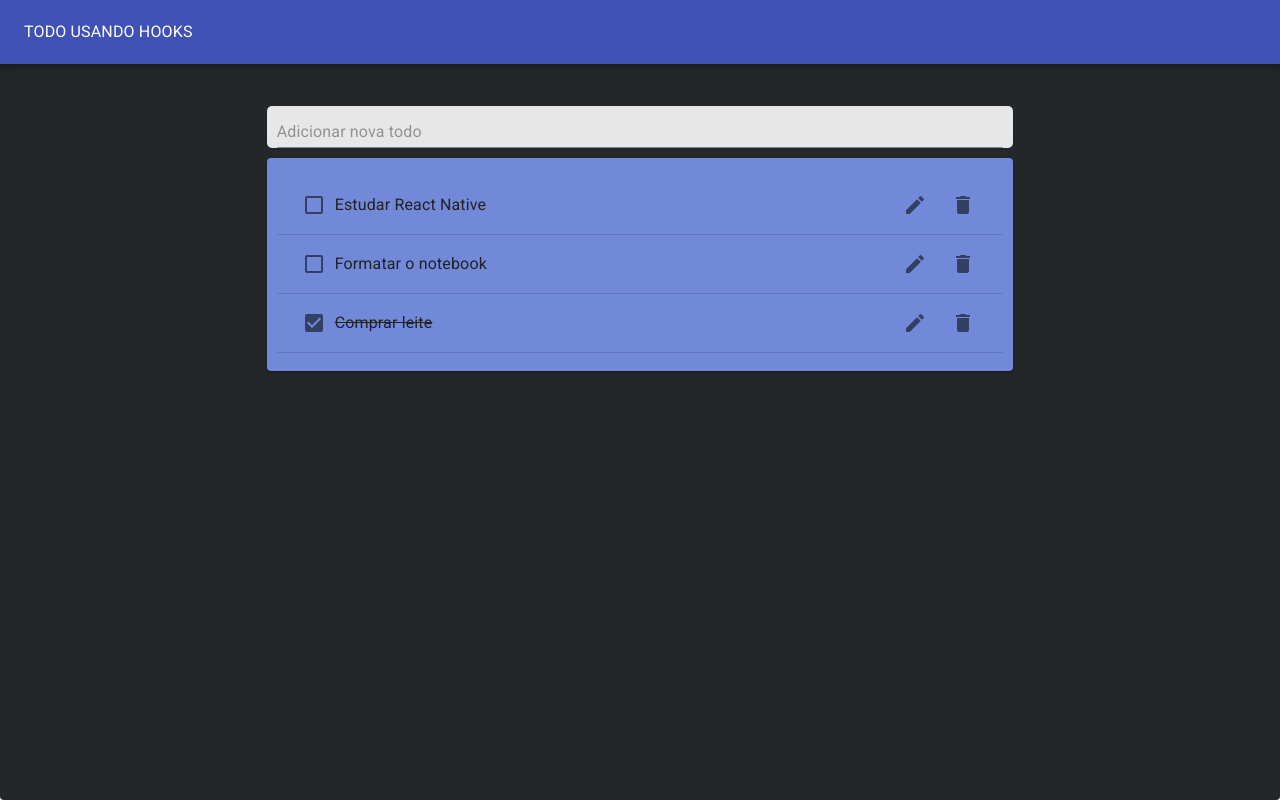
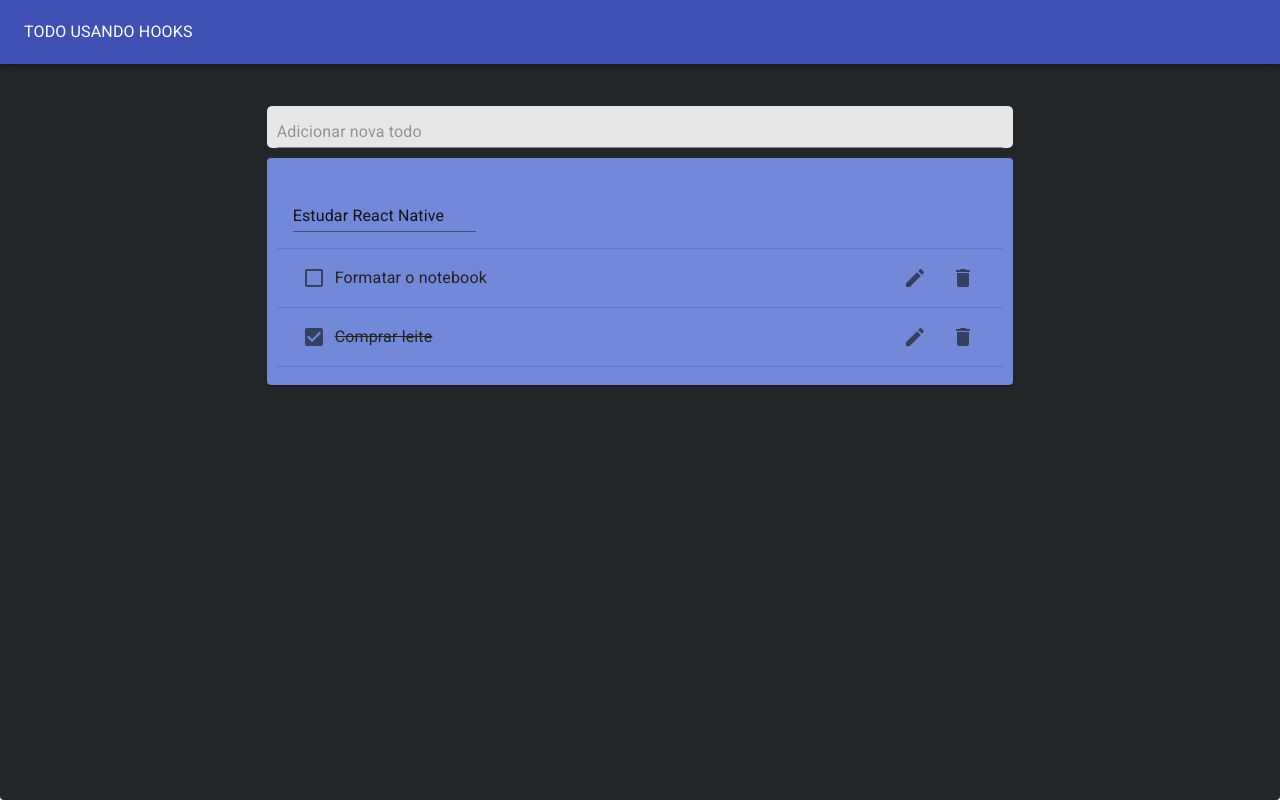
Before and after one commit to ElmiRabelo/todolist-react-hooks, a React (Create React App) app: page / in a window 1280 px wide. Both pictures are taken after a click on the button 915 px from the left and 205 px from the top of the page. Built offline with nearby package versions, Linux system fonts and the light colour scheme.

Commit message:
edit todo, useToggleState adicionados ao app, funcionalidade para editar a tarefa

```diff
--- /dev/null
+++ b/src/components/edit-todo.component.jsx
@@ -0,0 +1,24 @@
+import React from "react";
+
+import useInputState from "../hooks/userInputState";
+
+import TextField from "@material-ui/core/TextField";
+
+function EditTodo({ task, editTodo, toggleEditing, id }) {
+	const [value, handleChange, reset] = useInputState(task);
+
+	return (
+		<form
+			onSubmit={e => {
+				e.preventDefault();
+				editTodo(id, value);
+				toggleEditing();
+				reset();
+			}}
+		>
+			<TextField value={value} onChange={handleChange} margin="normal" />
+		</form>
+	);
+}
+
+export default EditTodo;
--- a/src/components/todo-app.component.jsx
+++ b/src/components/todo-app.component.jsx
@@ -38,6 +38,13 @@
 		setTodos(updatedTodos);
 	};
 
+	const editTodo = (todoId, newValue) => {
+		const updatedTodos = todos.map(todo =>
+			todo.id === todoId ? { ...todo, task: newValue } : todo
+		);
+		setTodos(updatedTodos);
+	};
+
 	return (
 		<Paper
 			style={{
@@ -63,6 +70,7 @@
 						todos={todos}
 						removeTodo={removeTodo}
 						updateComplete={updateComplete}
+						editTodo={editTodo}
 					/>
 				</Grid>
 			</Grid>
--- a/src/components/todo-form.component.jsx
+++ b/src/components/todo-form.component.jsx
@@ -17,6 +17,7 @@
 		borderRadius: "5px",
 		alignSelf: "center"
 	};
+
 	return (
 		<div style={textFieldStyles}>
 			<form
--- a/src/components/todo-list.component.jsx
+++ b/src/components/todo-list.component.jsx
@@ -9,7 +9,7 @@
 //custom components
 import Todo from "./todo.component";
 
-function TodoList({ todos, removeTodo, updateComplete }) {
+function TodoList({ todos, removeTodo, updateComplete, editTodo }) {
 	const mapTodos = todos.map(todo => (
 		<>
 			<Todo
@@ -19,10 +19,12 @@
 				completed={todo.completed}
 				removeTodo={removeTodo}
 				updateComplete={updateComplete}
+				editTodo={editTodo}
 			/>
 			<Divider />
 		</>
 	));
+
 	return (
 		<Paper
 			style={{
--- a/src/components/todo.component.jsx
+++ b/src/components/todo.component.jsx
@@ -1,5 +1,8 @@
 import React, { useState } from "react";
 
+import useToggleState from "../hooks/useToggleState";
+
+//material ui components
 import ListItem from "@material-ui/core/ListItem";
 import ListItemText from "@material-ui/core/ListItemText";
 import Checkbox from "@material-ui/core/Checkbox";
@@ -8,9 +11,22 @@
 import EditIcon from "@material-ui/icons/Edit";
 import ListItemSecondaryAction from "@material-ui/core/ListItemSecondaryAction";
 
-function Todo({ task, completed, removeTodo, updateComplete, id }) {
+import EditTodo from "./edit-todo.component";
+
+function Todo({ id, task, completed, removeTodo, updateComplete, editTodo }) {
+	const [isEditing, toggleIsEditing] = useToggleState(false);
+
 	return (
 		<ListItem>
+			{isEditing ? (
+				<EditTodo
+					id={id}
+					editTodo={editTodo}
+					task={task}
+					toggleEditing={toggleIsEditing}
+				/>
+			) : (
+				<>
 					<Checkbox
 						checked={completed}
 						onClick={() => updateComplete(id)}
@@ -27,13 +43,15 @@
 						{task}
 					</ListItemText>
 					<ListItemSecondaryAction>
-				<IconButton aria-label="Editar">
+						<IconButton aria-label="Editar" onClick={toggleIsEditing}>
 							<EditIcon />
 						</IconButton>
 						<IconButton aria-label="Deletar" onClick={() => removeTodo(id)}>
 							<DeleteIcon />
 						</IconButton>
 					</ListItemSecondaryAction>
+				</>
+			)}
 		</ListItem>
 	);
 }
--- /dev/null
+++ b/src/hooks/useToggleState.js
@@ -0,0 +1,13 @@
+import { useState } from "react";
+
+function useToggle(initialValue = false) {
+	const [state, setState] = useState(initialValue);
+
+	const toggle = () => {
+		setState(!state);
+	};
+
+	return [state, toggle];
+}
+
+export default useToggle;
```
Lines whose indentation alone changed are shown as unchanged.
